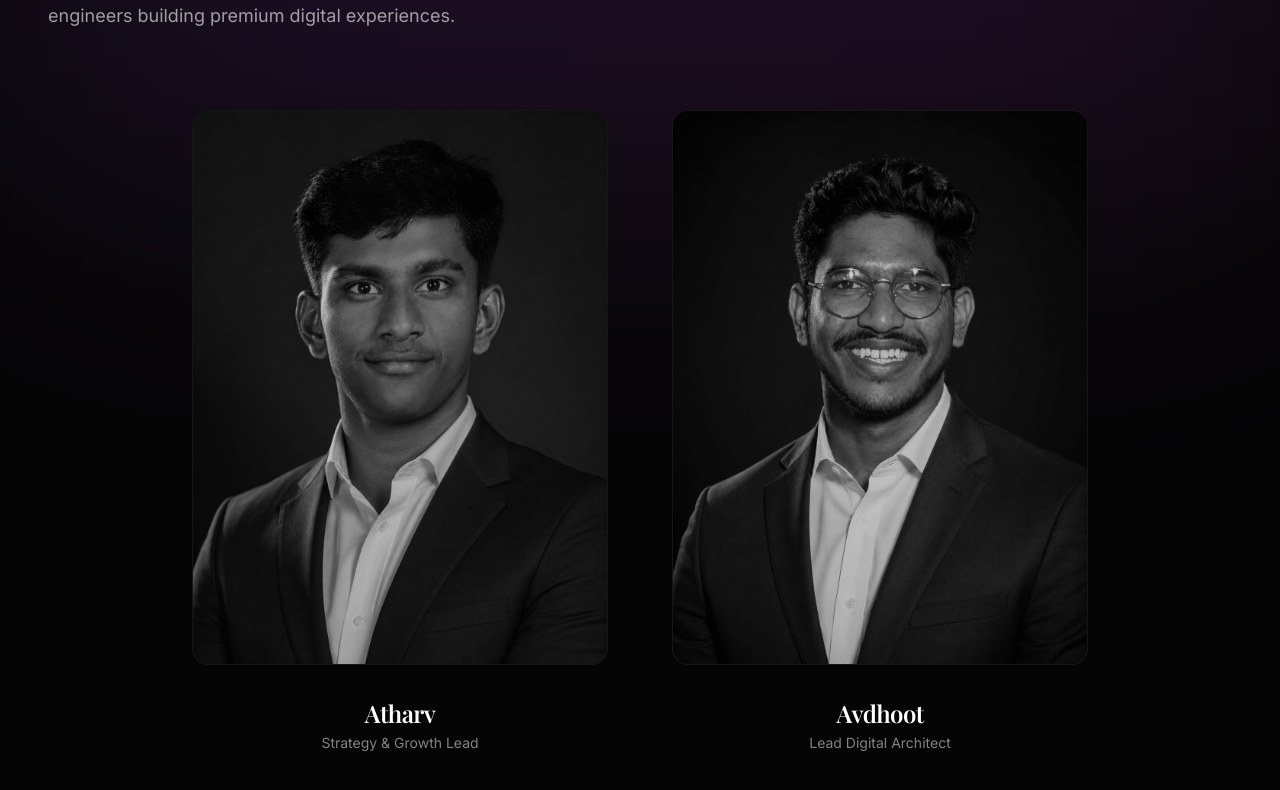
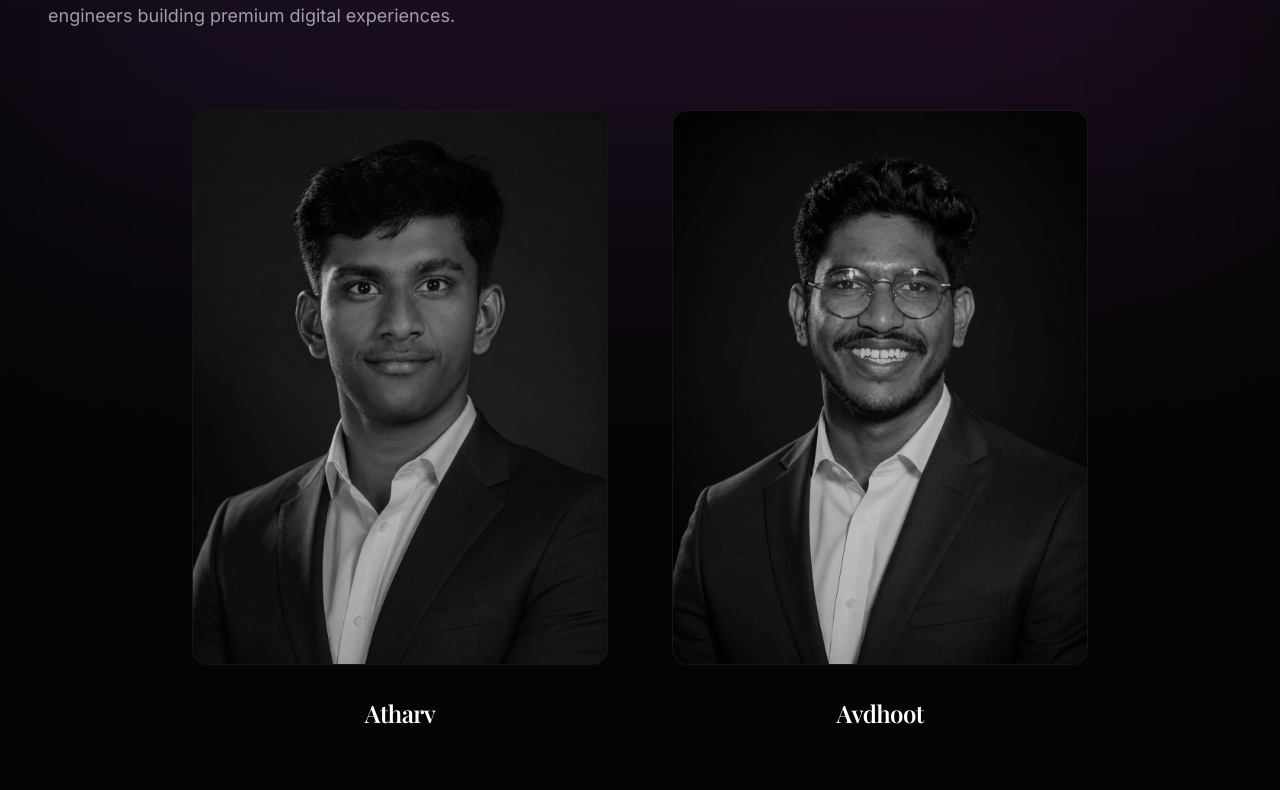
Before and after one commit to avdhootp14/buildora-portfolio, a Next.js app in the folder client/: page /about in a window 1280 px wide. Shown: the part 3666-4456 px from the top of the page. Built offline with nearby package versions, Linux system fonts and the light colour scheme; a web font is replaced by a local one.

Commit message:
feat: add Team component to display member profiles and links

```diff
--- a/client/src/components/Team.tsx
+++ b/client/src/components/Team.tsx
@@ -5,13 +5,13 @@ import { motion } from "framer-motion";
 const teamMembers = [
   {
     name: "Atharv",
-    role: "Strategy & Growth Lead",
-    image: "/atharv.png"
+    image: "/atharv.png",
+    github: "https://github.com/AtharvDoiphode"
   },
   {
     name: "Avdhoot",
-    role: "Lead Digital Architect",
-    image: "/avdhoot.png"
+    image: "/avdhoot.png",
+    github: "https://github.com/avdhootp14"
   }
 ];
 
@@ -55,21 +55,23 @@ export const Team = () => {
               transition={{ duration: 0.8, delay: index * 0.2 }}
               className="group cursor-pointer"
             >
-              <div className="relative aspect-[3/4] overflow-hidden rounded-2xl bg-[#0a0a0a] mb-8 border border-white/5 group-hover:border-[#a855f7]/40 transition-colors duration-500">
+              <a
+                href={member.github}
+                target="_blank"
+                rel="noopener noreferrer"
+                className="relative aspect-[3/4] overflow-hidden rounded-2xl bg-[#0a0a0a] mb-8 border border-white/5 group-hover:border-[#a855f7]/40 transition-colors duration-500 block"
+              >
                 <div className="absolute inset-0 bg-gradient-to-t from-[#a855f7]/30 to-transparent opacity-0 group-hover:opacity-100 transition-opacity duration-700 pointer-events-none z-10" />
                 <img
                   src={member.image}
                   alt={member.name}
                   className="w-full h-full object-cover grayscale opacity-80 group-hover:grayscale-0 group-hover:opacity-100 transition-all duration-700 group-hover:scale-105"
                 />
-              </div>
+              </a>
               <div className="text-center">
                 <h3 className="text-2xl font-display font-semibold text-foreground mb-1 group-hover:text-[#c084fc] transition-colors duration-300">
                   {member.name}
                 </h3>
-                <p className="text-foreground/50 text-sm">
-                  {member.role}
-                </p>
               </div>
             </motion.div>
           ))}
```
